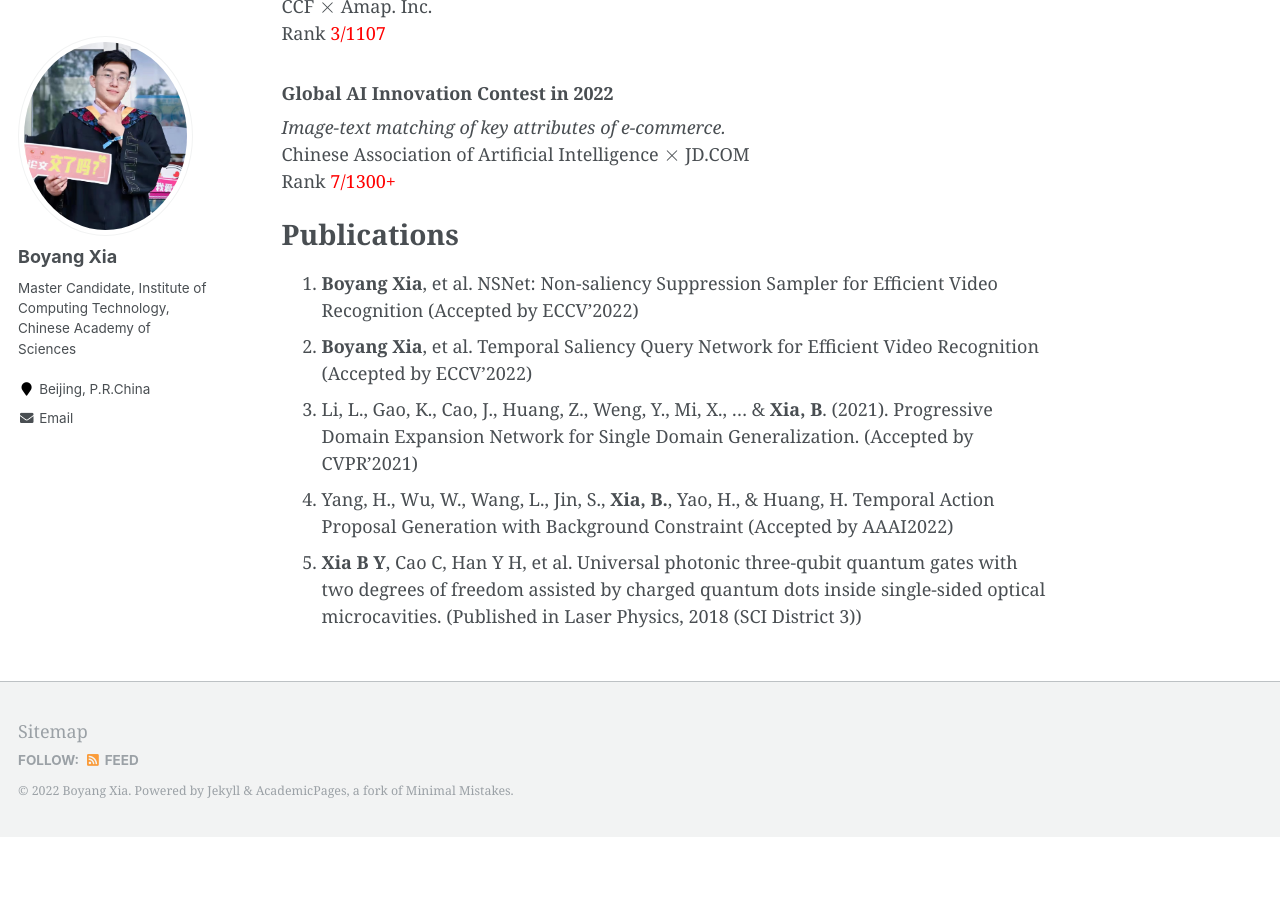
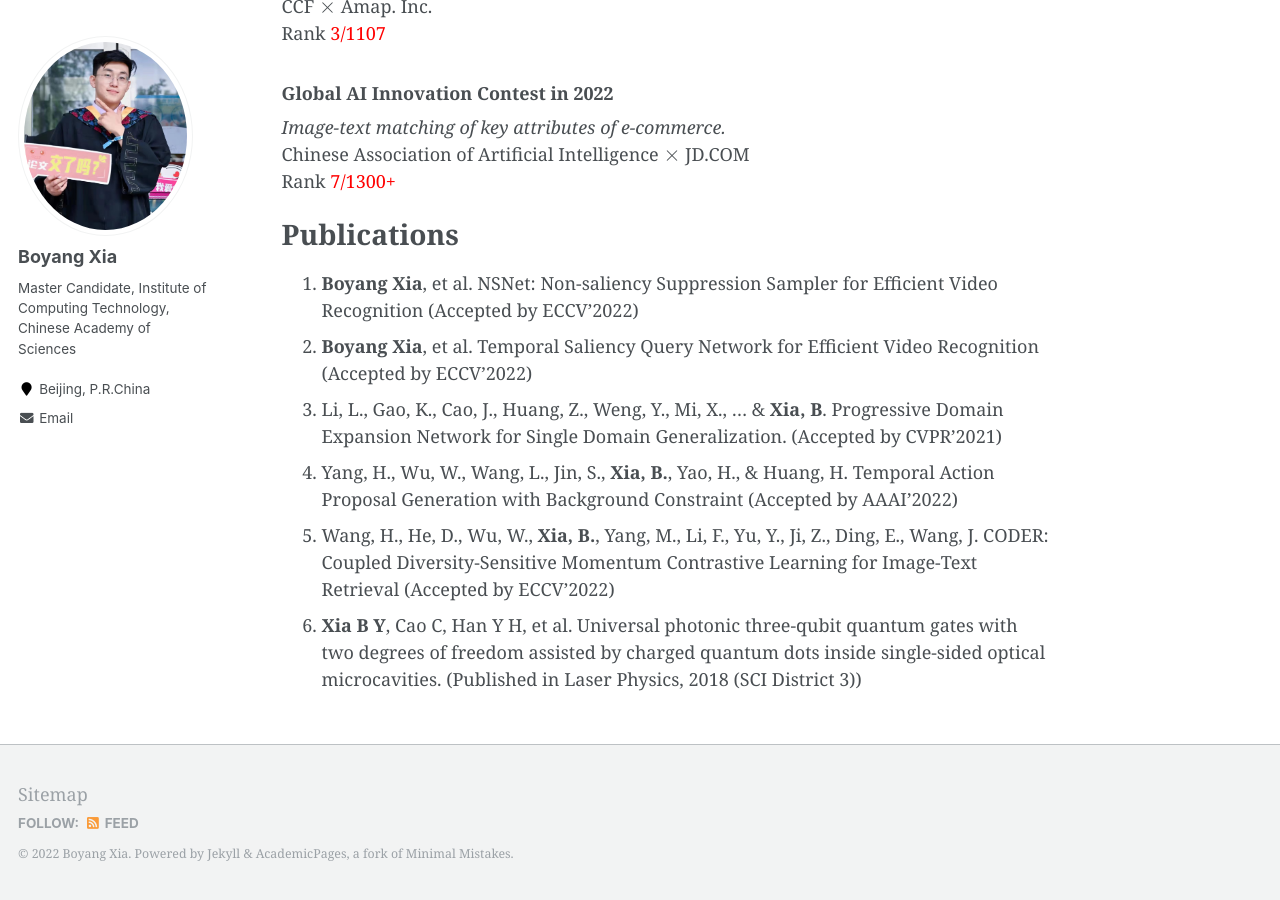
Before and after one commit to LawrenceXia2008/LawrenceXia2008.github.io, a Jekyll site: the page built from _pages/about.md, in a window 1280 px wide and 900 px high, scrolled down 2462 px. Built offline with Jekyll 4.4.1, drawn with Linux system fonts in a browser that asks for light colours; formulas are drawn with MathJax 3; before the commit the page ends 3299 px from its top, so only the background shows below that.

Commit message:
Update about.md

```diff
--- a/_pages/about.md
+++ b/_pages/about.md
@@ -63,9 +63,10 @@ Publications
 ===
 1. **Boyang Xia**, et al. NSNet: Non-saliency Suppression Sampler for Efficient Video Recognition (Accepted by ECCV'2022)
 2. **Boyang Xia**, et al. Temporal Saliency Query Network for Efficient Video Recognition (Accepted by ECCV'2022)
-3. Li, L., Gao, K., Cao, J., Huang, Z., Weng, Y., Mi, X., ... & **Xia, B**. (2021). Progressive Domain Expansion Network
+3. Li, L., Gao, K., Cao, J., Huang, Z., Weng, Y., Mi, X., ... & **Xia, B**. Progressive Domain Expansion Network
 for Single Domain Generalization. (Accepted by CVPR'2021)
 4. Yang, H., Wu, W., Wang, L., Jin, S., **Xia, B.**, Yao, H., & Huang, H. Temporal Action Proposal
-Generation with Background Constraint (Accepted by AAAI2022)
-5. **Xia B Y**, Cao C, Han Y H, et al. Universal photonic three-qubit quantum gates with two degrees of
+Generation with Background Constraint (Accepted by AAAI'2022)
+5. Wang, H., He, D., Wu, W., **Xia, B.**, Yang, M., Li, F., Yu, Y., Ji, Z., Ding, E., Wang, J. CODER: Coupled Diversity-Sensitive Momentum Contrastive Learning for Image-Text Retrieval (Accepted by ECCV'2022)
+6. **Xia B Y**, Cao C, Han Y H, et al. Universal photonic three-qubit quantum gates with two degrees of
 freedom assisted by charged quantum dots inside single-sided optical microcavities. (Published in Laser Physics, 2018 (SCI District 3))
```
